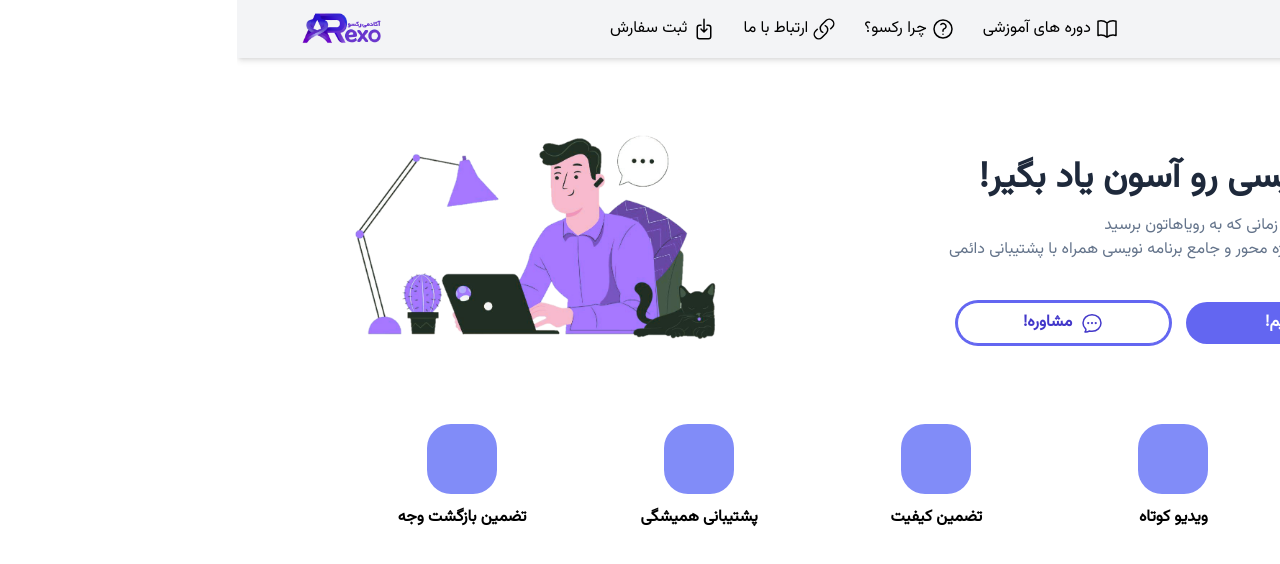
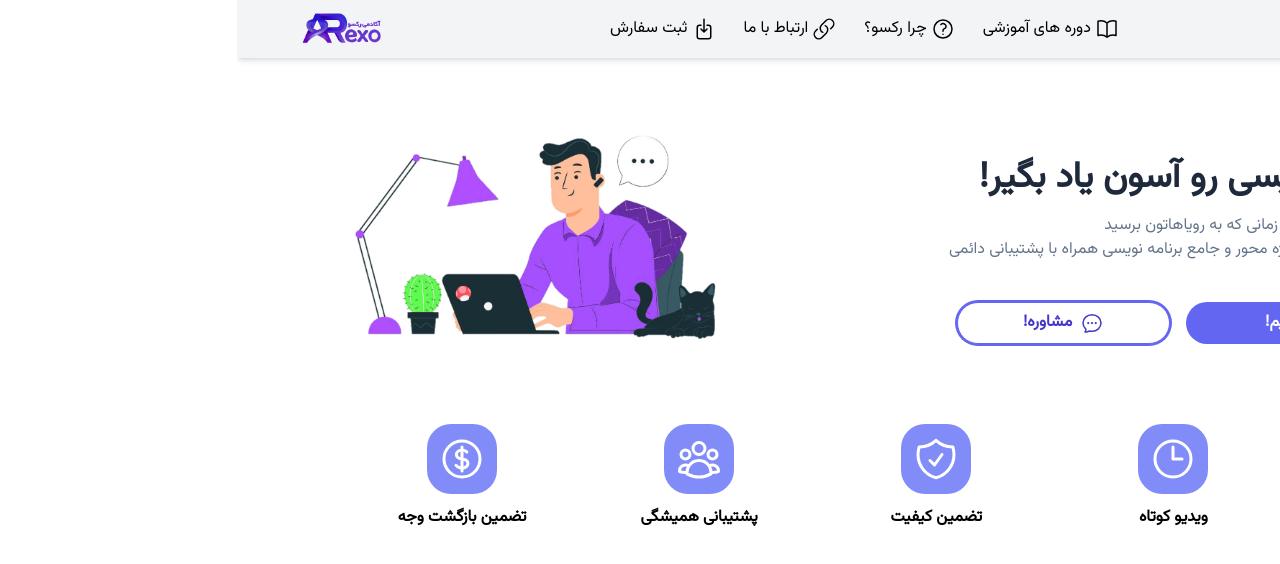
Before and after one commit to rexoacademyteam/rexo-academy-next, a Next.js app: page / in a window 1280 px wide. Shown: the top 564 px of the page. Built offline with nearby package versions, Linux system fonts and the light colour scheme.

Commit message:
speciality second edition

```diff
--- a/components/home/speciality.jsx
+++ b/components/home/speciality.jsx
@@ -1,4 +1,5 @@
-import {} from "@heroicons/react/24/outline";
+import { ClockIcon, CubeIcon, CurrencyDollarIcon, ShieldCheckIcon, UserGroupIcon } from "@heroicons/react/24/outline";
+
 
 const Speciality = () => {
   return (
@@ -8,7 +9,7 @@
                        items-center justify-center col-span-5 sm:col-span-3 md:col-span-2"
       >
         <div className="bg-indigo-400 text-center text-white w-14 h-14 md:w-[70px] md:h-[70px] rounded-3xl mb-3 mx-auto">
-          <span></span>
+          <span className="flex justify-center h-full w-full"><CubeIcon className="w-12 h-12 m-auto"/></span>
         </div>
         <span className="font-bold">کاربردی و پروژه محور</span>
       </div>
@@ -17,7 +18,7 @@
                        items-center justify-center col-span-5 sm:col-span-3 md:col-span-2"
       >
         <div className="bg-indigo-400 text-center text-white w-14 h-14 md:w-[70px] md:h-[70px] rounded-3xl mb-3 mx-auto">
-          <span></span>
+          <span className="flex justify-center h-full w-full"><ClockIcon className="w-12 h-12 m-auto"/></span>
         </div>
         <span className="font-bold">ویدیو کوتاه</span>
       </div>
@@ -26,7 +27,7 @@
                        items-center justify-center col-span-5 sm:col-span-3 md:col-span-2"
       >
         <div className="bg-indigo-400 text-center text-white w-14 h-14 md:w-[70px] md:h-[70px] rounded-3xl mb-3 mx-auto">
-          <span></span>
+          <span className="flex justify-center h-full w-full"><ShieldCheckIcon className="w-12 h-12 m-auto"/></span>
         </div>
         <span className="font-bold">تضمین کیفیت</span>
       </div>
@@ -35,7 +36,7 @@
                        items-center justify-center col-span-5 sm:col-span-3 md:col-span-2"
       >
         <div className="bg-indigo-400 text-center text-white w-14 h-14 md:w-[70px] md:h-[70px] rounded-3xl mb-3 mx-auto">
-          <span></span>
+          <span className="flex justify-center h-full w-full"><UserGroupIcon className="w-12 h-12 m-auto"/></span>
         </div>
         <span className="font-bold">پشتیبانی همیشگی</span>
       </div>
@@ -44,7 +45,7 @@
                        items-center justify-center col-span-5 sm:col-span-3 md:col-span-2"
       >
         <div className="bg-indigo-400 text-center text-white w-14 h-14 md:w-[70px] md:h-[70px] rounded-3xl mb-3 mx-auto">
-          <span></span>
+          <span className="flex justify-center h-full w-full"><CurrencyDollarIcon className="w-12 h-12 m-auto"/></span>
         </div>
         <span className="font-bold">تضمین بازگشت وجه</span>
       </div>
```
Also changed, not shown: public/assets/main_section_banner.png.
